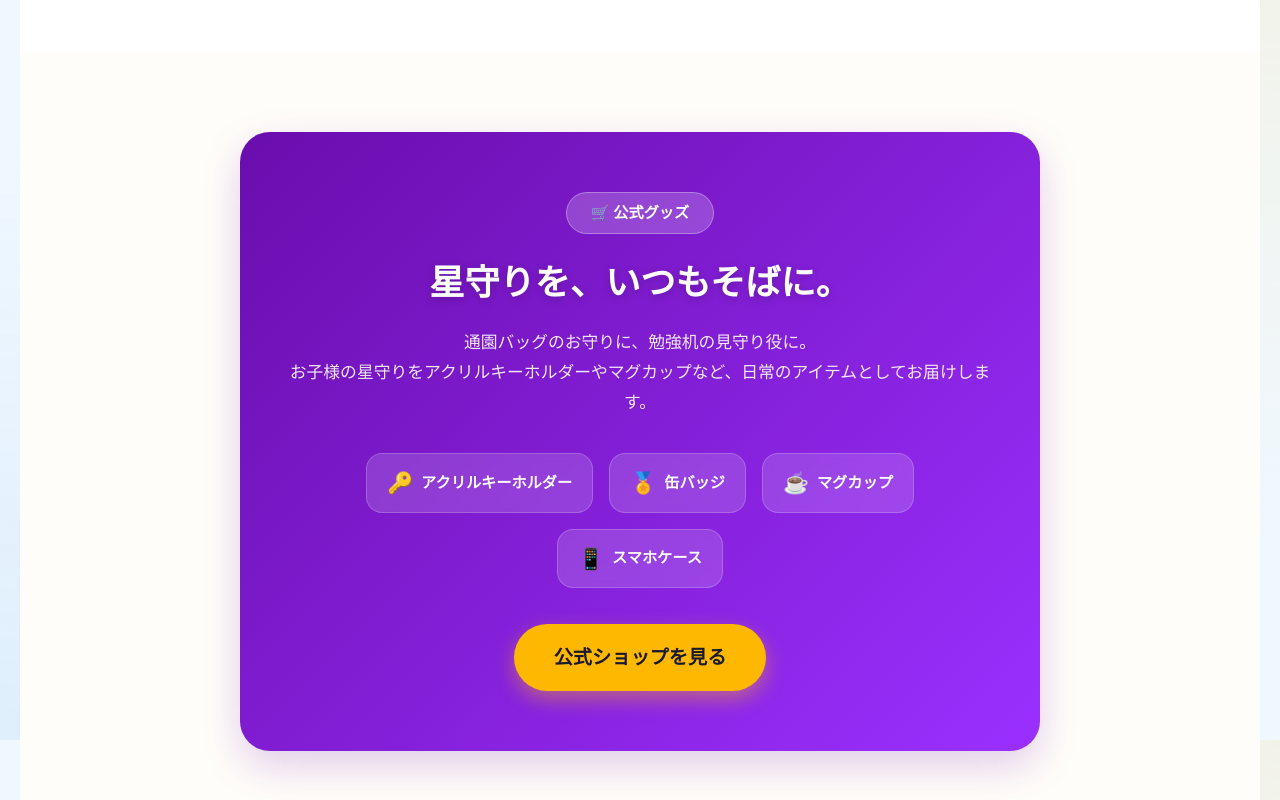
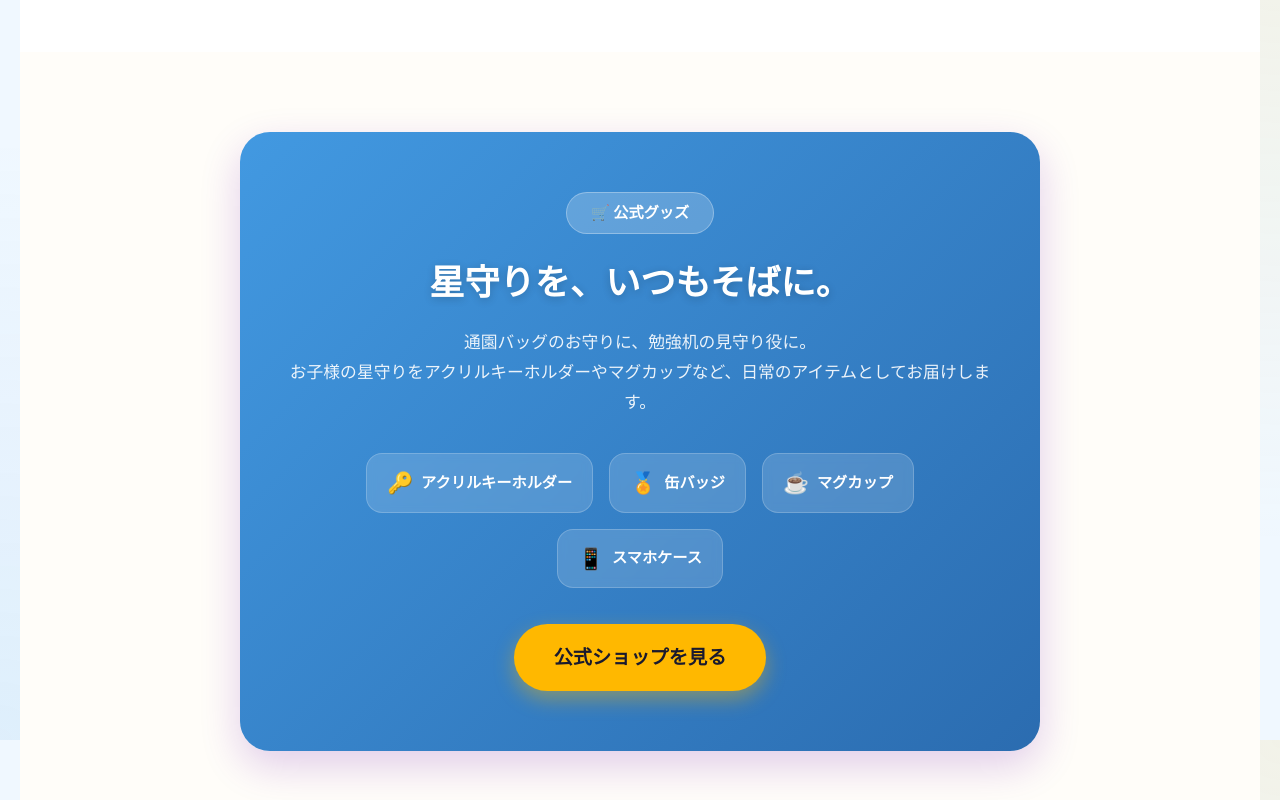
Before and after one commit to naotoada/hoshimori-web, a Next.js app: page / in a window 1280 px wide. Shown: the part 4860-5660 px from the top of the page. Built offline with nearby package versions, Linux system fonts and the light colour scheme.

Commit message:
style: change home goods section bg from purple to blue

```diff
--- a/src/app/page.module.css
+++ b/src/app/page.module.css
@@ -472,7 +472,7 @@
 }
 
 .goodsBox {
-  background: linear-gradient(135deg, #6A0DAD 0%, #9B30FF 100%);
+  background: linear-gradient(135deg, var(--primary-blue) 0%, #2b6cb0 100%);
   border-radius: 30px;
   padding: 60px 40px;
   text-align: center;
```
